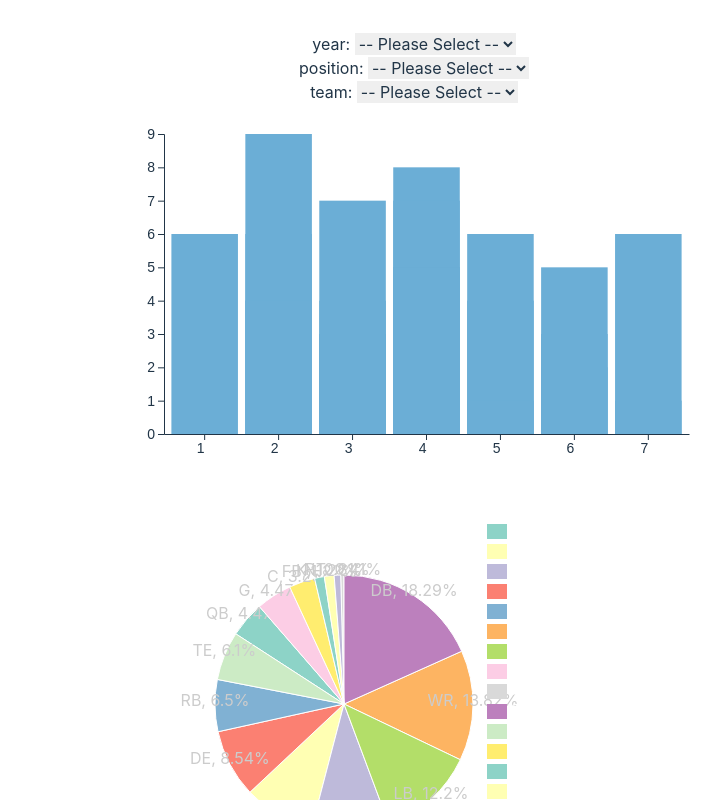
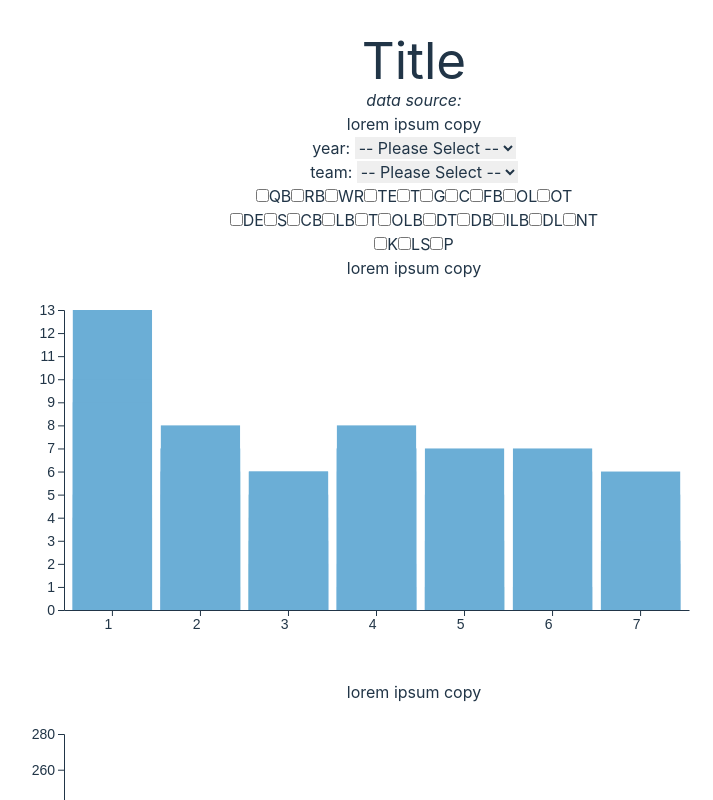
Before and after one commit to dmalary/nfl_draft-dashboard, a React (Vite) app in the folder react-d3-nfl_dashboard/: page / in a window 1280 px wide. Shown: the top 800 px of the page, without its empty margins (226-939 px from the left). Built offline with nearby package versions, Linux system fonts and the light colour scheme.

Commit message:
feat: update structure, add scatter base, remove navbar temp,

```diff
--- a/react-d3-nfl_dashboard/components/BarChart.jsx
+++ b/react-d3-nfl_dashboard/components/BarChart.jsx
@@ -12,11 +12,13 @@ const margin = {
 
 const BarChart = ({ width, height, data }) => {
 
+  const barData = data.filter(d => d.year === 2005 && d.position === "DB" && d.position) // update with dropdown
+
   const bottom = height - margin.bottom;
 
   const xScale = d3
     .scaleBand()
-    .domain(data.map((d) => d.round)) // set with dropdown (years, round)
+    .domain(barData.map((d) => d.round)) // set with dropdown (years, round)
     .range([margin.left, width - margin.right])
     .padding(.1)
 
@@ -24,14 +26,14 @@ const BarChart = ({ width, height, data }) => {
 
   const yScale = d3
     .scaleLinear()
-    .domain([0, d3.max(data, (d) => d.yearsPlayed)]) // set with dropdown (position, all)
+    .domain([0, d3.max(barData, (d) => d.yearsPlayed)]) // set with dropdown (position, all)
     .nice()
     .range([bottom, margin.top])
 
   const yAxis = d3.axisLeft(yScale);
 
   useEffect(() => {
-    d3.select(".x-axis")
+    d3.select(".x-axis-bar")
       .call(xAxis)
       .selectAll("text")
       .attr("font-size", "14px")
@@ -39,7 +41,7 @@ const BarChart = ({ width, height, data }) => {
       // .attr("transform", "rotate(-45)")
       .attr("text-anchor", "end");
 
-    d3.select(".y-axis")
+    d3.select(".y-axis-bar")
       .call(yAxis)
       .selectAll("text")
       .attr("font-size", "14px");
@@ -49,7 +51,7 @@ const BarChart = ({ width, height, data }) => {
     <div className="container">
       <svg className="viz" width={width} height={height} viewBox={`0 0 ${width} ${height}`}>
         <g className="bars">
-          {data.map((d, i) => (
+          {barData.map((d, i) => (
             <rect
               className={`rect-${i}`}
               key={d.key && d.key}
@@ -61,8 +63,8 @@ const BarChart = ({ width, height, data }) => {
             />
           ))}
         </g>
-        <g className="x-axis" transform={`translate(0,${bottom})`}></g>
-        <g className="y-axis" transform={`translate(${margin.left},0)`}></g>
+        <g className="x-axis-bar" transform={`translate(0,${bottom})`}></g>
+        <g className="y-axis-bar" transform={`translate(${margin.left},0)`}></g>
       </svg>
     </div>
   )
--- a/react-d3-nfl_dashboard/components/NavBar.jsx
+++ /dev/null
@@ -1,28 +0,0 @@
-/* eslint-disable react/prop-types */
-
-// import { useState } from 'react';
-
-import DropdownFilter from '../components/DropdownFilter';
-
-const NavBar = () => {
-
-  const filters = {
-    position: "position",
-    yearsPlayed: "yearsPlayed",
-    round: "round",
-    team: "team",
-    year: "year",
-  }
-// pass down data (dropdown options) based on filter key
-// update/filter data in App based on NavBar selection
-  return (
-    <div>
-      <DropdownFilter filterKey={filters.round}/>
-      <DropdownFilter filterKey={filters.position}/>
-      <DropdownFilter filterKey={filters.team}/>
-      <DropdownFilter filterKey={filters.year}/>
-    </div>
-  )
-};
-
-export default NavBar;
--- /dev/null
+++ b/react-d3-nfl_dashboard/components/RadioFilter.jsx
@@ -0,0 +1,89 @@
+/* eslint-disable react/prop-types */
+
+import { useState } from 'react';
+
+const teamOrg = {
+  offense: ["QB", "RB", "WR", "TE", "T", "G", "C", "FB", "OL", "OT"],
+  defense: ["DE", "S", "CB", "LB", "T", "OLB", "DT", "DB", "ILB", "DL", "NT",],
+  specialteams: ["K", "LS", "P"],
+}
+
+const RadioFilter = () => {
+// const RadioFilter = ({ filterKey, data, getDataFilter }) => {
+  // const [filter, setFilter] = useState('');
+
+  // const handleChangeFilter = (event) => {
+  //   console.log(event.target.value);
+  //   setFilter(event.target.value);
+  //   getDataFilter(filterKey, event.target.value);
+  // }
+
+  // console.log('filterKey', filterKey)
+  // console.log('data', data)
+
+
+  const [selectedCheckboxes, setSelectedCheckboxes] = useState([]);
+
+  const handleCheckboxChange = (option) => {
+    if (selectedCheckboxes.includes(option)) {
+      setSelectedCheckboxes(selectedCheckboxes.filter(item => item !== option));
+    } else {
+      setSelectedCheckboxes([...selectedCheckboxes, option]);
+    }
+  };
+
+  console.log('selectedCheckboxes', selectedCheckboxes)
+
+  return (
+    <div>
+      <div className='flex'>
+        {/* <NavBar dataParams={dataParams}/> */}
+        {/* filters trigger highlights & fade out css */}
+        <div className='p-4'>
+          {teamOrg.offense.map((position, index) => (
+            <label key={index}>
+              <input
+                type="checkbox"
+                name="position"
+                value={position}
+                checked={selectedCheckboxes.includes(position)}
+                onChange={() => handleCheckboxChange(position)}
+              />
+              {position}
+            </label>
+          ))}
+        </div>
+        <div className='p-4'>
+          {teamOrg.defense.map((position, index) => (
+            <label key={index}>
+              <input
+                type="checkbox"
+                name="position"
+                value={position}
+                checked={selectedCheckboxes.includes(position)}
+                onChange={() => handleCheckboxChange(position)}
+              />
+              {position}
+            </label>
+          ))}
+        </div>
+        <div className='p-4'>
+          {teamOrg.specialteams.map((position, index) => (
+            <label key={index}>
+              <input
+                type="checkbox"
+                name="position"
+                value={position}
+                checked={selectedCheckboxes.includes(position)}
+                onChange={() => handleCheckboxChange(position)}
+              />
+              {position}
+            </label>
+          ))}
+        </div>
+      </div>
+    </div>
+  )
+};
+
+export default RadioFilter;
--- /dev/null
+++ b/react-d3-nfl_dashboard/components/ScatterChart.jsx
@@ -0,0 +1,59 @@
+/* eslint-disable react/prop-types */
+
+import { useEffect } from "react";
+import * as d3 from 'd3';
+
+const margin = {
+  top: 30,
+  bottom: 70,
+  left: 50,
+  right: 25,
+}
+
+const ScatterChart = ({ width, height, data }) => {
+  console.log('data', data)
+
+  const bottom = height - margin.bottom;
+
+  const xScale = d3
+    .scaleBand()
+    .domain(data.map((d) => d.year)) // set with dropdown (years, round)
+    .range([margin.left, width - margin.right])
+
+  const xAxis = d3.axisBottom(xScale).tickSizeOuter(0);
+
+  const yScale = d3
+    .scaleLinear()
+    .domain([0, d3.max(data, (d) => d.pick)]) // set with dropdown (position, all)
+    .nice()
+    .range([bottom, margin.top])
+
+  const yAxis = d3.axisLeft(yScale);
+
+  useEffect(() => {
+    d3.select(".x-axis-scatter")
+      .call(xAxis)
+      .selectAll("text")
+      .attr("font-size", "14px")
+      // Rotate the labels to make them easier to read.
+      // .attr("transform", "rotate(-45)")
+      .attr("text-anchor", "end");
+
+    d3.select(".y-axis-scatter")
+      .call(yAxis)
+      .selectAll("text")
+      .attr("font-size", "14px");
+  }, [xAxis, yAxis])
+
+  return (
+    <div className="container">
+      <svg className="viz-scatter" width={width} height={height} viewBox={`0 0 ${width} ${height}`}>
+
+        <g className="x-axis-scatter" transform={`translate(0,${bottom})`}></g>
+        <g className="y-axis-scatter" transform={`translate(${margin.left},0)`}></g>
+      </svg>
+    </div>
+  )
+}
+
+export default ScatterChart;
--- a/react-d3-nfl_dashboard/src/App.jsx
+++ b/react-d3-nfl_dashboard/src/App.jsx
@@ -5,33 +5,30 @@ import * as d3 from 'd3';
 import { useState } from 'react'
 import './App.css'
 
+import DropdownFilter from '../components/DropdownFilter';
+import RadioFilter from '../components/RadioFilter';
 import BarChart from '../components/BarChart';
-import NavBar from '../components/NavBar';
-import DropdownFilter from '../components/DropdownFilter';
-import PieChart from '../components/PieChart';
+import ScatterChart from '../components/ScatterChart';
+// import PieChart from '../components/PieChart';
 
 import data from '../data/data.json'
 
 const filters = {
+  year: "year",
+  team: "team",
   position: "position",
+  round: "round",
   yearsPlayed: "yearsPlayed",
-  round: "round",
-  team: "team",
-  year: "year",
+  hof: "hof",
+  retired: "retired"
 }
 
 const App = () => {
   const [chartData, setChartData] = useState([]);
 
-  // const rounds = [... new Set(data.flatMap((d) => d.round))].filter(d => d != null).sort(d3.ascending);
-  const positions = [... new Set(data.flatMap((d) => d.position))].filter(d => d != null);
   const teams = [... new Set(data.flatMap((d) => d.team))].filter(d => d != null && d !== "").sort(d3.ascending);
   const years = [... new Set(data.flatMap((d) => d.year))].filter(d => d != null).sort(d3.ascending);
-
-  const barData = data.filter(d => d.year === 2001 && d.position === "LB" && d.position) // update with dropdown
-
-  const pieData = data.filter(d => d.year === 2001 && d.position) // update with dropdown
-  console.log('pieData', pieData)
+  // const rounds = [... new Set(data.flatMap((d) => d.round))].filter(d => d != null).sort(d3.ascending);
 
   const getDataFilter = (filter, value) => {
     console.log('filter', filter)
@@ -40,23 +37,40 @@ const App = () => {
     setChartData(data.filter(d => d[filter] === value))
 
   }
-
   // get key/selection from NavBar > dropDownFilter  to filter workingData for all visualizations
 
   return (
       // add navbar that filters & returns data from dropdown with hooks
     <div>
-      {/* <NavBar dataParams={dataParams}/> */}
       <div>
+        <h1>Title</h1>
+        <p><i>data source:</i></p>
+      </div>
+      <div>
+        <div>lorem ipsum copy</div>
+        <div className='flex'>
+          <div className='p-4'>
             <DropdownFilter filterKey={filters.year} data={years} getDataFilter={getDataFilter}/>
-        <DropdownFilter filterKey={filters.position} data={positions} getDataFilter={getDataFilter}/>
+          </div>
+          <div className='p-4'>
             <DropdownFilter filterKey={filters.team} data={teams} getDataFilter={getDataFilter}/>
-        {/* <DropdownFilter filterKey={filters.round} data={rounds}/> */}
+          </div>
+        </div>
+        <div className='p-4'>
+          <RadioFilter />
         </div>
         {/* fix chartData so previous filter remains, move dropdowns back to NavBar and get dataParams[] to update data button onClick*/}
-      {/* <BarChart width={800} height={600} data={chartData}/> */}
-      <BarChart width={600} height={400} data={barData}/>
-      <PieChart width={600} height={400} data={pieData}/>
+        <div>
+          <div className='p-4'>
+            <div>lorem ipsum copy</div>
+            <BarChart width={700} height={400} data={data}/>
+          </div>
+          <div className='p-4'>
+            <div>lorem ipsum copy</div>
+            <ScatterChart width={800} height={600} data={data}/>
+          </div>
+        </div>
+      </div>
     </div>
   )
 }
```
Lines whose indentation alone changed are shown as unchanged.
